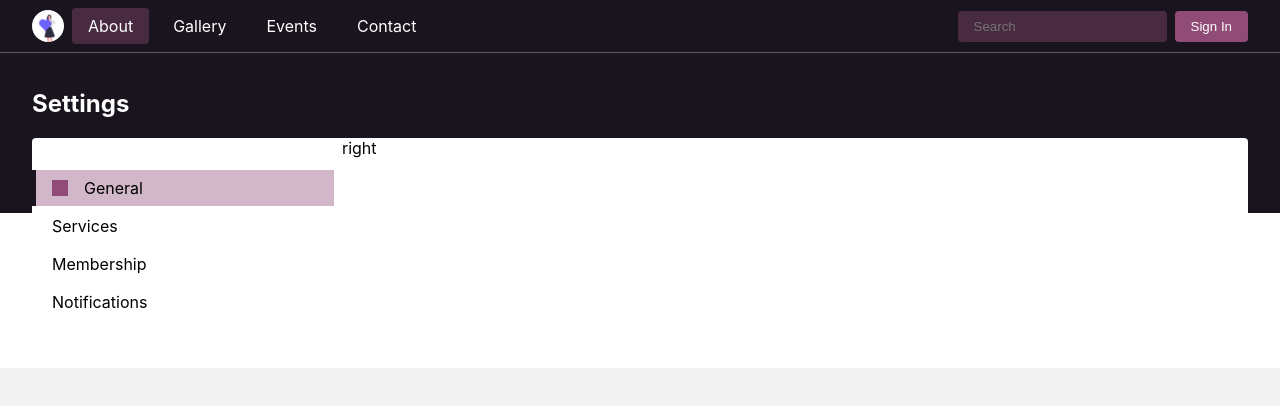
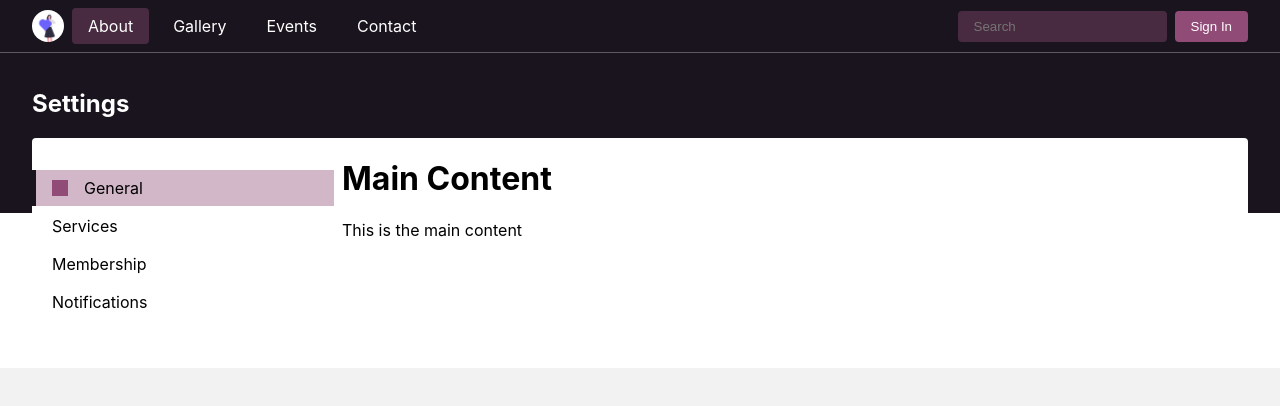
Before and after one commit to JuliaCMint/design-system, a React (Create React App) app: page / in a window 1280 px wide. Shown: the top 406 px of the page. Built offline with nearby package versions, Linux system fonts and the light colour scheme.

Commit message:
created main content component

```diff
--- a/src/components/Content.jsx
+++ b/src/components/Content.jsx
@@ -4,6 +4,7 @@
 import { Split } from "./patterns/Split";
 import { CenterAlignedContainer } from "./patterns/CenterAlignedContainer";
 import SideBar from "./Sidebar";
+import MainContent from "./MainContent";
 
 const ContentArea = styled(PaddingWrapper).attrs(() => ({
   padding: ["l", "xl"],
@@ -32,7 +33,7 @@
         </ContentHeader>
         <ContentPane>
           <SideBar />
-          <div>right</div>
+          <MainContent />
         </ContentPane>
       </CenterAlignedContainer>
     </ContentArea>
--- /dev/null
+++ b/src/components/MainContent.jsx
@@ -0,0 +1,10 @@
+const MainContent = () => {
+  return (
+    <div>
+      <h1>Main Content</h1>
+      <p>This is the main content</p>
+    </div>
+  );
+};
+
+export default MainContent;
```
